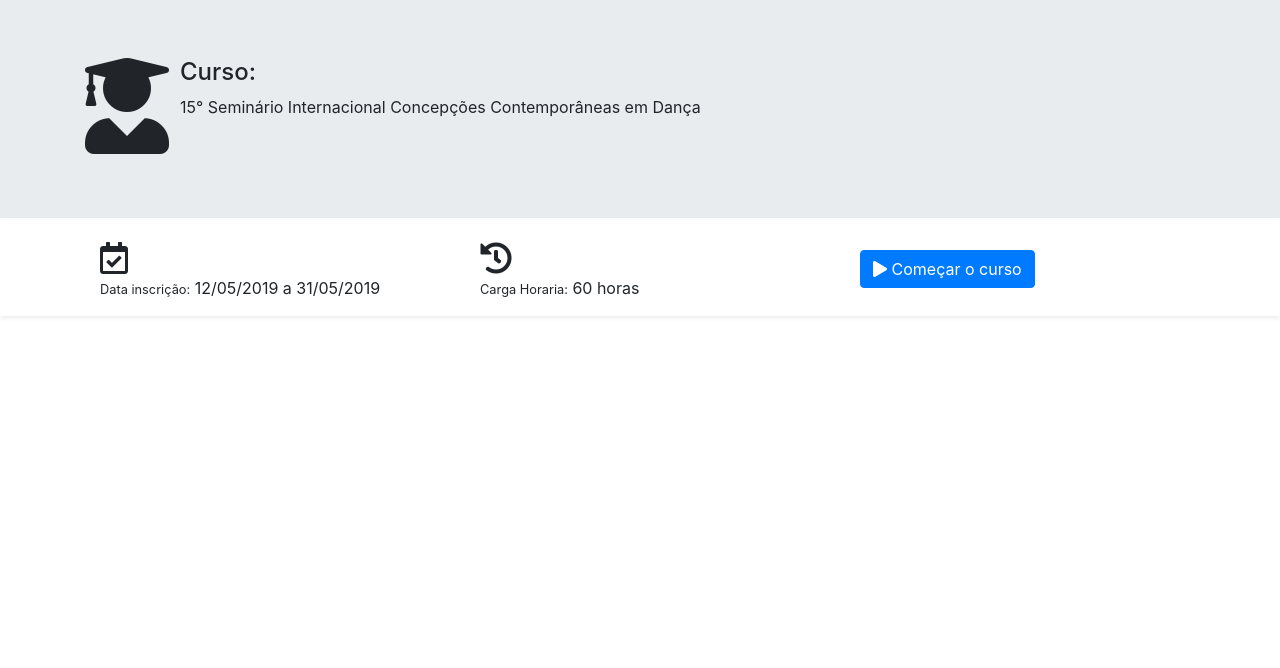
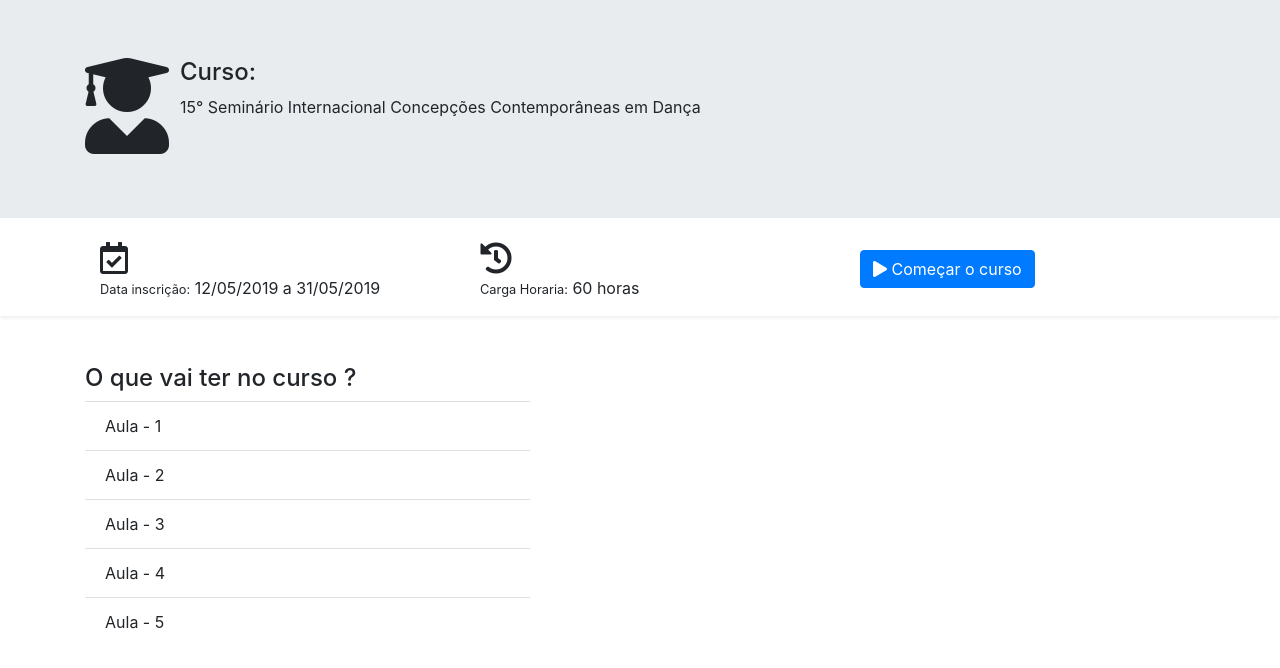
Before and after one commit to MarcosVictorSB/Portal-Eventos, a plain HTML site: page dados-do-curso.html in a window 1280 px wide. Shown: the part 62-730 px from the top of the page. Drawn offline with Linux system fonts and the light colour scheme.

Commit message:
inicio da tela dos dados do curso parte-2

```diff
--- a/dados-do-curso.html
+++ b/dados-do-curso.html
@@ -80,6 +80,22 @@
             </nav>
         </div>
     </section>
+    <section id="ementa-curso">
+        <div class="container mt-5">
+            <div class="row">
+                <div class="col col-5">
+                    <h4>O que vai ter no curso ?</h4>
+                    <ul class="list-group list-group-flush">
+                        <li class="list-group-item">Aula - 1</li>
+                        <li class="list-group-item">Aula - 2</li>
+                        <li class="list-group-item">Aula - 3</li>
+                        <li class="list-group-item">Aula - 4</li>
+                        <li class="list-group-item">Aula - 5</li>
+                    </ul>
+                </div>
+            </div>
+        </div>
+    </section>
 </main>
 
 <script src="js/jquery-3.4.0.js"></script>
```
